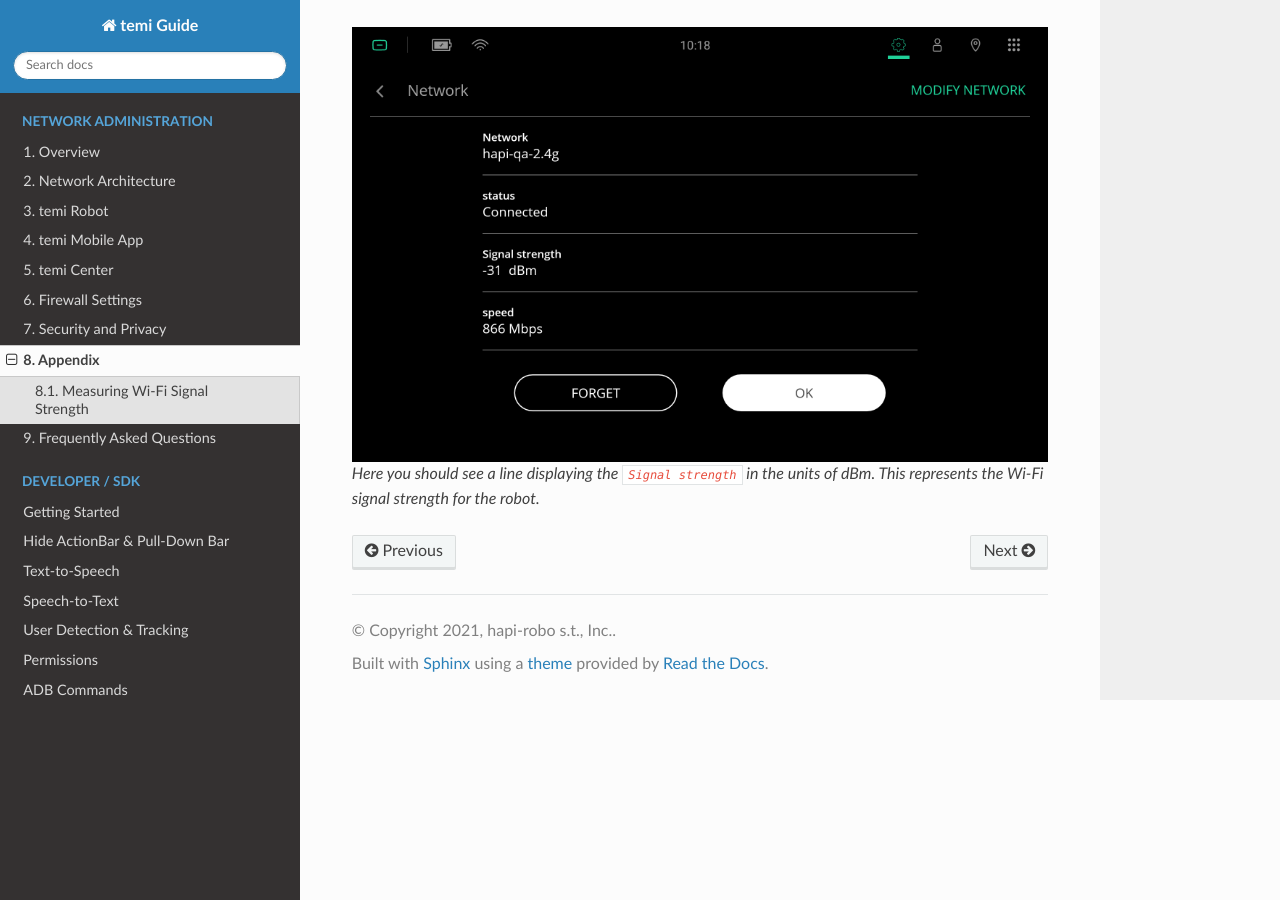
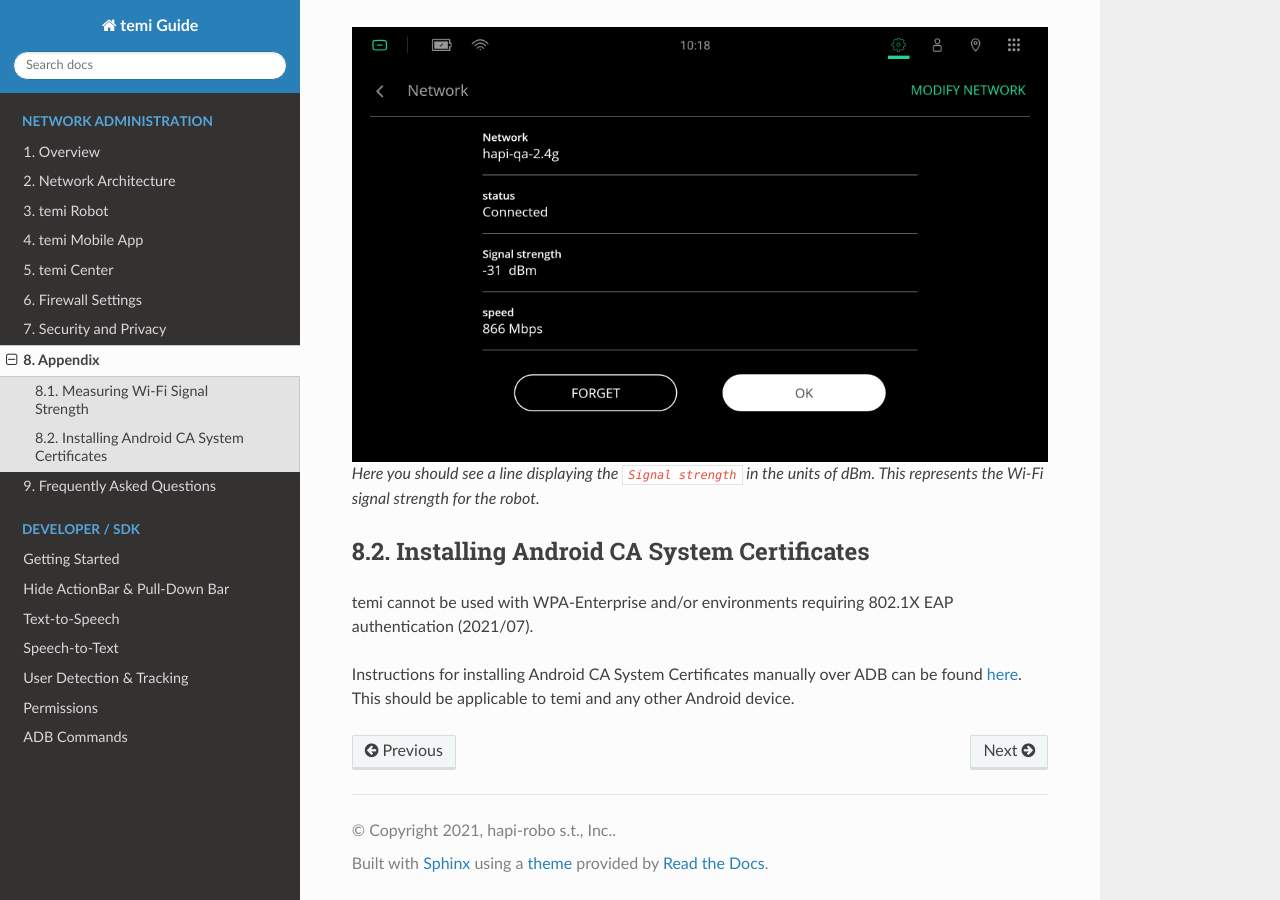
Before and after one commit to hapi-robo/temi-guide, a Sphinx documentation site: the page built from docs/source/network-admin/10_appendix.rst, in a window 1280 px wide and 900 px high, scrolled down 1414 px. Built offline with Sphinx 7.4.7 and the Read the Docs theme 2.0.0, drawn with Linux system fonts in a browser that asks for light colours.

Commit message:
Adds CA certificates instructions

```diff
--- a/docs/source/index.rst
+++ b/docs/source/index.rst
@@ -16,7 +16,7 @@
    network-admin/06_firewall
    network-admin/07_security-privacy
    network-admin/10_appendix
-   network-admin/11_faq
+   network-admin/21_faq
 
 .. toctree::
    :maxdepth: 1
--- a/docs/source/network-admin/10_appendix.rst
+++ b/docs/source/network-admin/10_appendix.rst
@@ -27,3 +27,10 @@
   :alt: Wi-Fi network settings page
 
   Here you should see a line displaying the ``Signal strength`` in the units of `dBm`. This represents the Wi-Fi signal strength for the robot.
+
+
+Installing Android CA System Certificates
+=========================================
+temi cannot be used with WPA-Enterprise and/or environments requiring 802.1X EAP authentication (2021/07).
+
+Instructions for installing Android CA System Certificates manually over ADB can be found `here <https://github.com/hapi-robo/temi-guide/tree/master/scripts/ca_certificates>`_. This should be applicable to temi and any other Android device.
```
Also changed, not shown: docs/source/network-admin/21_faq.rst (renamed from docs/source/network-admin/11_faq.rst), scripts/ca_certificates/README.md (added), 4 other files.
